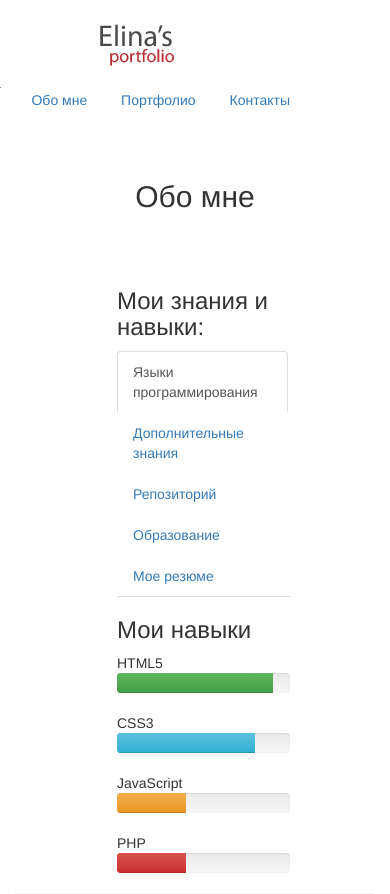
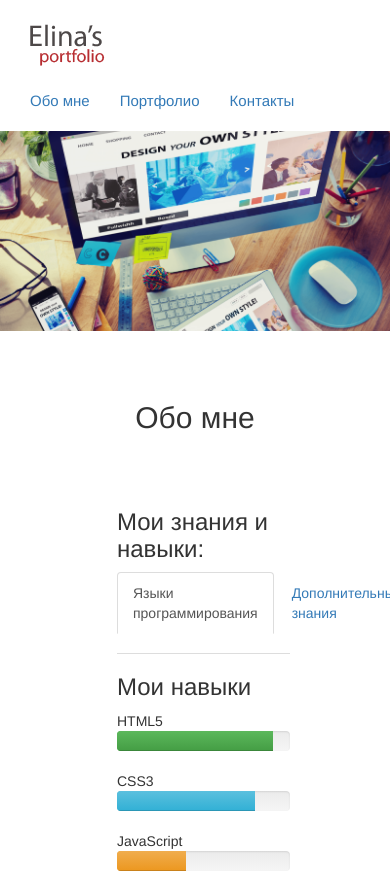
Before and after one commit to ERazina/my-site, a PHP site: page /index.php in a window 390 px wide; the page is wider, and only the part inside the window is pictured. Shown: the top 894 px of that part. Run offline with PHP 8.4, Linux system fonts and the light colour scheme; some libraries are stand-ins or nearby versions.

Commit message:
поправлен слайдер на разрешении до 450px

```diff
--- a/css/style.css
+++ b/css/style.css
@@ -32,8 +32,13 @@
 
 
 #slider{
-	max-height: 600px;
-	overflow: hidden;
+	height: 600px;
+    margin-top: 15px;
+    overflow: hidden;
+    background-image: url(../img/slider9.png);
+    width: 100%;
+    background-repeat: no-repeat;
+    background-size: cover;
 }
 #slider-image{
 margin-top: 20px;
@@ -157,3 +162,30 @@
 textarea{
 	border-radius: 10px;
 }
+
+@media (max-width: 425px){
+	.pad-left {
+    	padding-left: 30px;
+	}
+
+	.nav{
+		display: flex;
+	    width: 100%;
+	    margin-right:0;
+	    padding-bottom: 20px;
+	}
+
+	.nav-link{
+		font-size:15px;
+		justify-content: center;
+	}
+
+	#slider{
+		height:200px;
+
+		h2{
+			padding-top: 10px;
+		}
+
+
+}
--- a/index.php
+++ b/index.php
@@ -45,7 +45,7 @@
 
 	<!--слайдер-->
 	<div id ="slider">
-		<img src="img/slider9.png" id="slider-image" alt="слайдер">
+		<!-- <img src="img/slider9.png" id="slider-image" alt="слайдер"> -->
 	</div>
 <div class = "wrap">
 	<section id="about-section">
```
